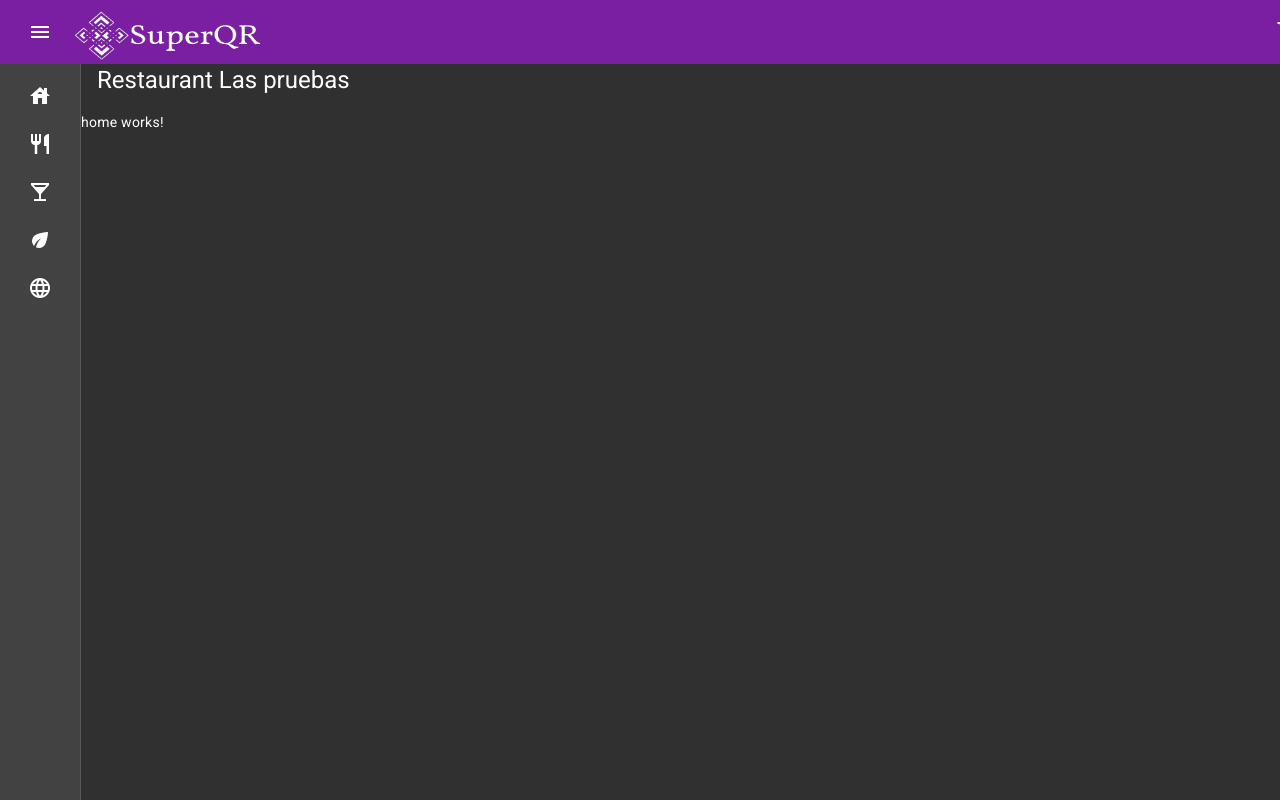
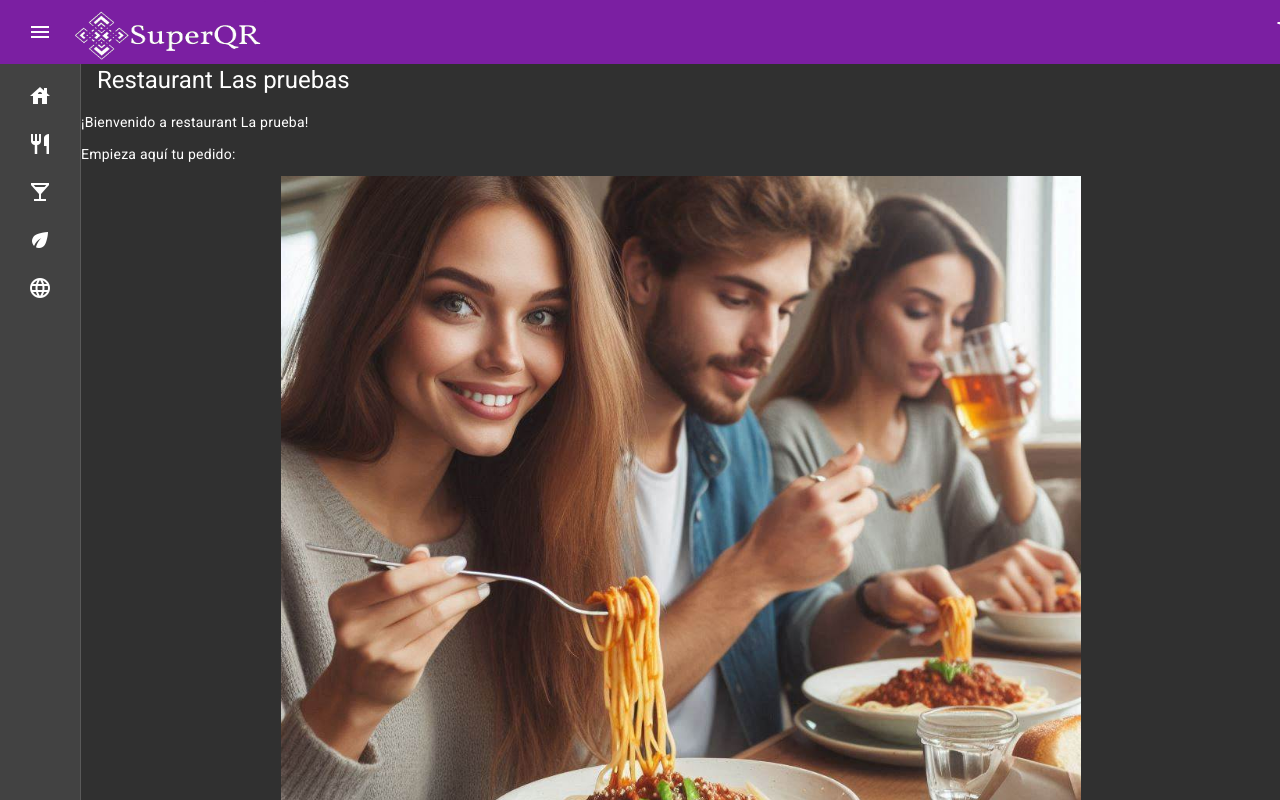
Before and after one commit to VicenteMarin/SuperQR2, an Angular app: page / in a window 1280 px wide. Built offline with nearby package versions, Linux system fonts and the light colour scheme.

Commit message:
1.0
Frontend funcional

```diff
--- a/src/app/home/home.component.css
+++ b/src/app/home/home.component.css
@@ -0,0 +1,9 @@
+.imgbox {
+    display: grid;
+    height: 100%;
+}
+.center-fit {
+    max-width: 100%;
+    max-height: 100vh;
+    margin: auto;
+}
--- a/src/app/home/home.component.html
+++ b/src/app/home/home.component.html
@@ -1 +1,5 @@
-<p>home works!</p>
+<p>¡Bienvenido a restaurant La prueba!</p>
+<p>Empieza aquí tu pedido: </p>
+<div class="imgbox">
+    <img class="center-fit" src='/assets/OIG4.jpeg'>
+</div>
```
Also changed, not shown: assets/OIG4.jpeg (added), src/assets/OIG4.jpeg (added).
